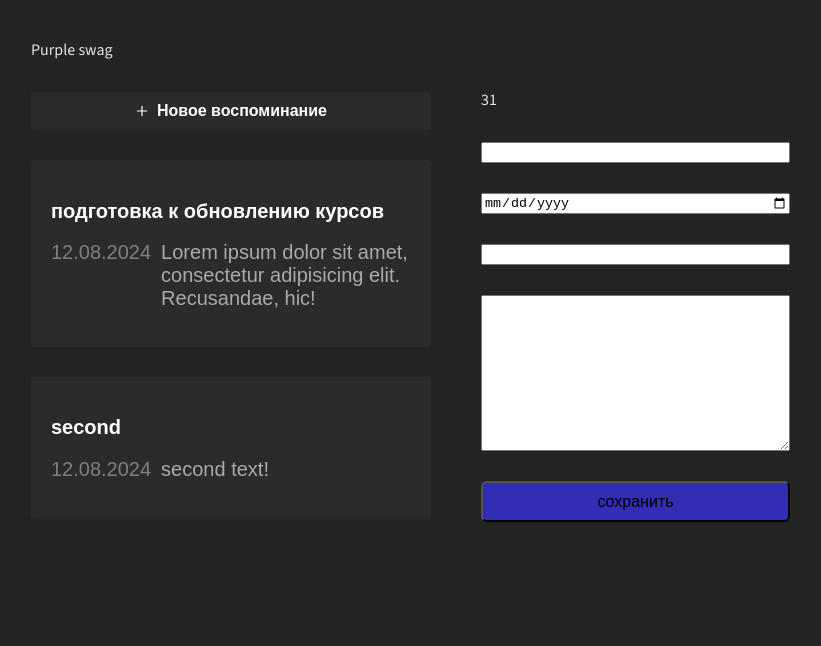
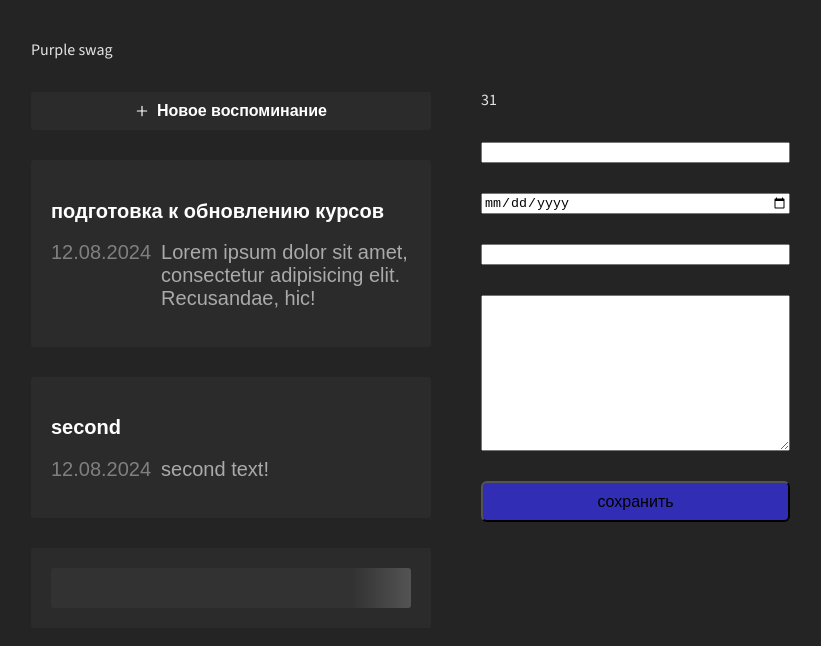
Before and after one commit to thrnxt/react-course, a React (Vite) app: page / in a window 1280 px wide. Shown: the top 646 px of the page, without its empty margins (7-828 px from the left). Built offline with nearby package versions, Linux system fonts and the light colour scheme.

Commit message:
create loading card

```diff
--- a/src/App.jsx
+++ b/src/App.jsx
@@ -1,4 +1,3 @@
-import { useState } from 'react';
 import './App.css';
 import CardButton from './components/CardButton/CardButton';
 import Header from './components/Header/Header';
@@ -47,6 +46,9 @@ function App() {
 							date={data[1].date}
 						/>
 					</CardButton>
+
+					<CardButton>
+					</CardButton>
 				</JournalList>
 			</LeftPanel>
 
--- a/src/components/CardButton/CardButton.css
+++ b/src/components/CardButton/CardButton.css
@@ -1,15 +1,38 @@
-.card-button{
+.card-button {
 	border-radius: 3px;
 	background: rgba(255, 255, 255, 0.03);
 	color: #fff;
 	padding: 20px;
- 	border: none;
-  	cursor: pointer;
+	border: none;
+	cursor: pointer;
 	text-align: start;
 	display: block;
 	width: 100%;
-}
+	position: relative; /* Добавляем для работы псевдоэлемента */
+	overflow: hidden; /* Скрываем выходящие элементы */
+  }
 
-.card-button:hover{
+  .card-button:hover {
 	background: rgba(255, 255, 255, 0.10);
-}
+  }
+
+  /* Стили для скелетной загрузки */
+  .card-button.block::before {
+	content: '';
+	position: absolute;
+	top: 0;
+	left: -100%;
+	width: 100%;
+	height: 100%;
+	background: linear-gradient(90deg, transparent, rgba(255, 255, 255, 0.5), transparent);
+	animation: loading 1.5s infinite;
+  }
+
+  @keyframes loading {
+	0% {
+	  left: -100%;
+	}
+	100% {
+	  left: 100%;
+	}
+  }
--- a/src/components/CardButton/CardButton.jsx
+++ b/src/components/CardButton/CardButton.jsx
@@ -1,10 +1,10 @@
 import './CardButton.css';
 export default function CardButton({children, className}) {
 	const cl = 'card-button' + (className? ' ' + className : '');
-
+	const block = <button className='card-button block'/>
 	return(
 		<button className={cl}>
-			{children}
+			{children? children : block }
 		</button>
 	);
 }
```
